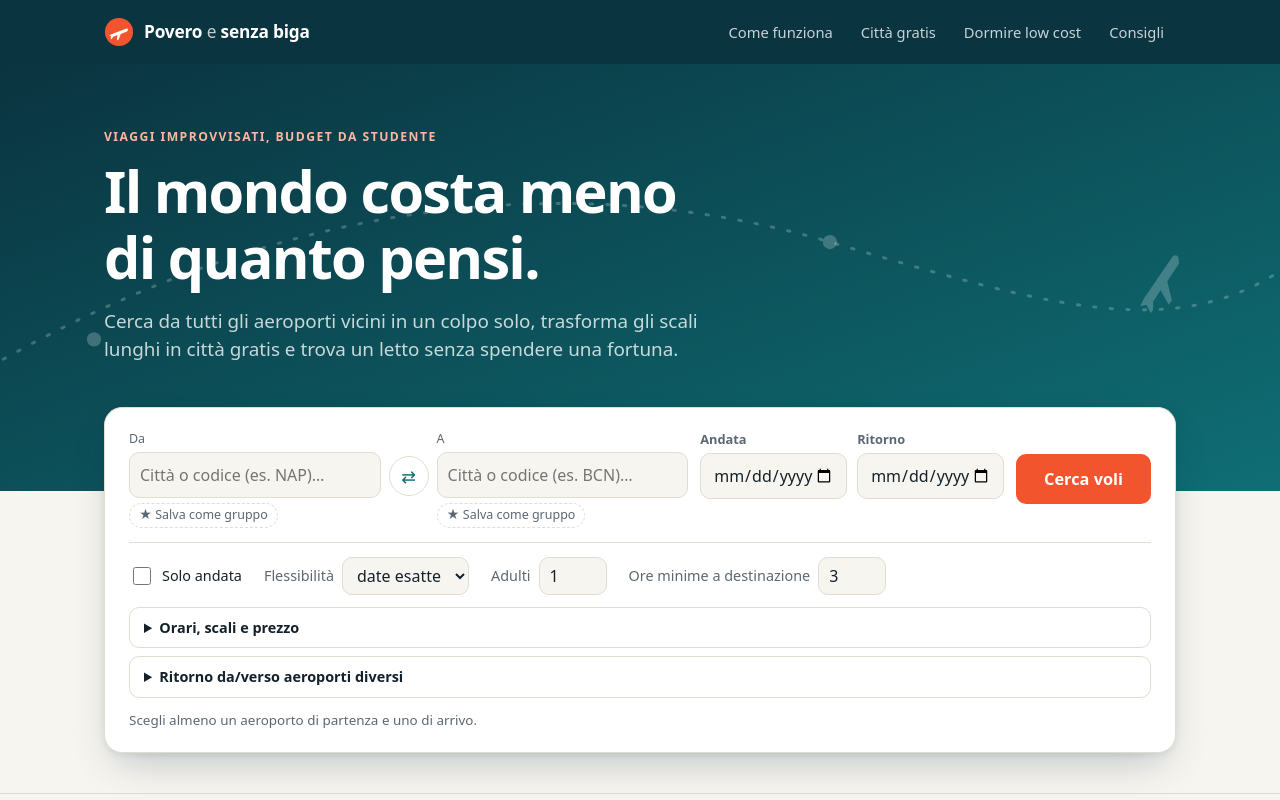
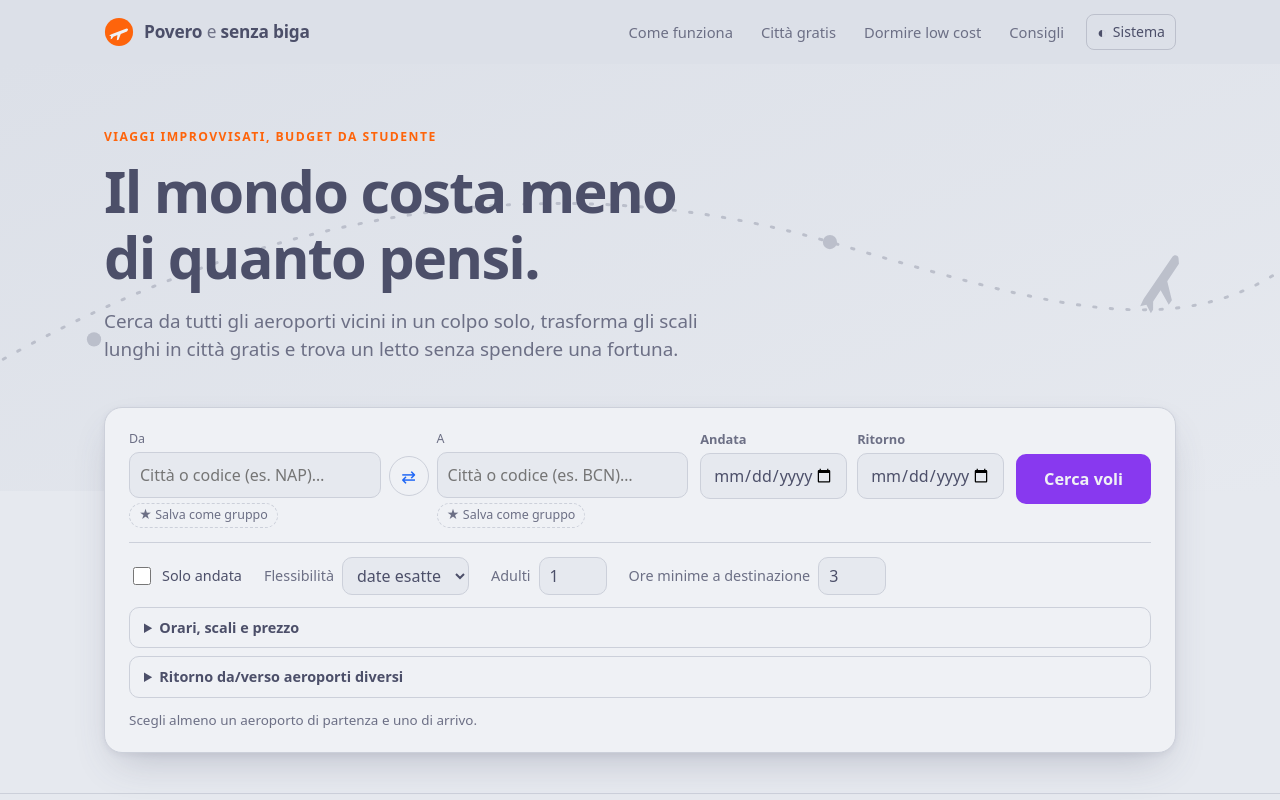
Before and after one commit to locohub-it/povero-senza-biga, a plain HTML site: page static/index.html in a window 1280 px wide. Shown: the top 800 px of the page. Drawn offline with Linux system fonts and the light colour scheme; no server answers.

Commit message:
Tema Catppuccin (Latte chiaro, Mocha scuro) con selettore sistema/chiaro/scuro
Co-Authored-By: Claude Opus 5.5 <noreply@anthropic.com>

```diff
--- a/static/app.js
+++ b/static/app.js
@@ -568,3 +568,30 @@ document.addEventListener('DOMContentLoaded', init);
 document.addEventListener('DOMContentLoaded', () => {
   api('/api/me').then(m => { if (m && m.auth_required) $('#logout').hidden = false; }).catch(() => {});
 });
+
+/* ---------- tema: sistema / chiaro / scuro ---------- */
+(function themeToggle() {
+  const ORDER = ['system', 'light', 'dark'];
+  const LABEL = { system: ['◐', 'Sistema'], light: ['☀', 'Chiaro'], dark: ['☾', 'Scuro'] };
+  const read = () => { try { const t = localStorage.getItem('psb-theme'); return ORDER.includes(t) ? t : 'system'; } catch (e) { return 'system'; } };
+  const write = t => { try { if (t === 'system') localStorage.removeItem('psb-theme'); else localStorage.setItem('psb-theme', t); } catch (e) { /* ignora */ } };
+  function apply(t) {
+    const root = document.documentElement;
+    if (t === 'system') delete root.dataset.theme; else root.dataset.theme = t;
+    const btn = document.getElementById('theme-btn');
+    if (!btn) return;
+    btn.querySelector('.ti').textContent = LABEL[t][0];
+    btn.querySelector('.tl').textContent = LABEL[t][1];
+    btn.setAttribute('aria-label', 'Tema: ' + LABEL[t][1].toLowerCase() + '. Clic per cambiare');
+  }
+  document.addEventListener('DOMContentLoaded', () => {
+    let cur = read();
+    apply(cur);
+    const btn = document.getElementById('theme-btn');
+    if (btn) btn.addEventListener('click', () => {
+      cur = ORDER[(ORDER.indexOf(cur) + 1) % ORDER.length];
+      write(cur);
+      apply(cur);
+    });
+  });
+})();
--- a/static/index.html
+++ b/static/index.html
@@ -8,6 +8,7 @@
 <title>Povero e senza biga · voli e letti low cost</title>
 <link rel="icon" href="/favicon.svg" type="image/svg+xml">
 <link rel="stylesheet" href="/static/style.css">
+<script>try { var t = localStorage.getItem('psb-theme'); if (t === 'light' || t === 'dark') document.documentElement.dataset.theme = t; } catch (e) {}</script>
 </head>
 <body>
 
@@ -22,6 +23,7 @@
       <a href="#scali">Città gratis</a>
       <a href="#dormire">Dormire low cost</a>
       <a href="#consigli">Consigli</a>
+      <button type="button" class="theme-btn" id="theme-btn" title="Cambia tema"><span class="ti" aria-hidden="true">◐</span><span class="tl">Sistema</span></button>
       <a class="logout" id="logout" href="/logout" hidden>Esci</a>
     </nav>
   </div>
--- a/static/style.css
+++ b/static/style.css
@@ -1,27 +1,94 @@
+/* Palette Catppuccin: Latte (chiaro) e Mocha (scuro). https://catppuccin.com/palette */
 :root {
-  --bg: #f7f5f0; --card: #ffffff; --fg: #14212b; --muted: #5b6873; --line: #e2ddd2;
-  --accent: #0f6e74; --accent-fg: #ffffff; --accent-soft: #dff0ee;
-  --cta: #f2542d; --cta-hover: #d9441f; --cta-fg: #ffffff;
-  --hero-1: #0a3440; --hero-2: #0f6e74; --hero-fg: #ffffff; --hero-muted: rgba(255,255,255,.78);
-  --brand: #f2542d; --brand-ink: #ffffff;
-  --good: #0a7a3d; --good-bg: #dff5e8; --warn: #8a5a00; --warn-bg: #fff2d3;
-  --bad: #b3261e; --bad-bg: #fde4e2; --chip: #ece8df;
-  --shadow: 0 1px 2px rgba(20,33,43,.06);
-  --shadow-lg: 0 18px 40px -12px rgba(10,52,64,.28), 0 2px 6px rgba(10,52,64,.08);
+  --ctp-base: #eff1f5;
+  --ctp-mantle: #e6e9ef;
+  --ctp-crust: #dce0e8;
+  --ctp-text: #4c4f69;
+  --ctp-subtext1: #5c5f77;
+  --ctp-subtext0: #6c6f85;
+  --ctp-overlay0: #9ca0b0;
+  --ctp-surface2: #acb0be;
+  --ctp-surface1: #bcc0cc;
+  --ctp-surface0: #ccd0da;
+  --ctp-blue: #1e66f5;
+  --ctp-lavender: #7287fd;
+  --ctp-mauve: #8839ef;
+  --ctp-peach: #fe640b;
+  --ctp-green: #40a02b;
+  --ctp-yellow: #df8e1d;
+  --ctp-red: #d20f39;
+  --ctp-teal: #179299;
+  color-scheme: light;
+  --shadow: 0 1px 2px rgba(76,79,105,.08);
+  --shadow-lg: 0 18px 40px -14px rgba(76,79,105,.30), 0 2px 6px rgba(76,79,105,.08);
+  --on-accent: var(--ctp-base);
+}
+@media (prefers-color-scheme: dark) {
+  :root:not([data-theme="light"]) {
+  --ctp-base: #1e1e2e;
+  --ctp-mantle: #181825;
+  --ctp-crust: #11111b;
+  --ctp-text: #cdd6f4;
+  --ctp-subtext1: #bac2de;
+  --ctp-subtext0: #a6adc8;
+  --ctp-overlay0: #6c7086;
+  --ctp-surface2: #585b70;
+  --ctp-surface1: #45475a;
+  --ctp-surface0: #313244;
+  --ctp-blue: #89b4fa;
+  --ctp-lavender: #b4befe;
+  --ctp-mauve: #cba6f7;
+  --ctp-peach: #fab387;
+  --ctp-green: #a6e3a1;
+  --ctp-yellow: #f9e2af;
+  --ctp-red: #f38ba8;
+  --ctp-teal: #94e2d5;
+  color-scheme: dark;
+  --shadow: none;
+  --shadow-lg: 0 18px 40px -14px rgba(0,0,0,.65);
+  --on-accent: var(--ctp-crust);
+  }
+}
+:root[data-theme="dark"] {
+  --ctp-base: #1e1e2e;
+  --ctp-mantle: #181825;
+  --ctp-crust: #11111b;
+  --ctp-text: #cdd6f4;
+  --ctp-subtext1: #bac2de;
+  --ctp-subtext0: #a6adc8;
+  --ctp-overlay0: #6c7086;
+  --ctp-surface2: #585b70;
+  --ctp-surface1: #45475a;
+  --ctp-surface0: #313244;
+  --ctp-blue: #89b4fa;
+  --ctp-lavender: #b4befe;
+  --ctp-mauve: #cba6f7;
+  --ctp-peach: #fab387;
+  --ctp-green: #a6e3a1;
+  --ctp-yellow: #f9e2af;
+  --ctp-red: #f38ba8;
+  --ctp-teal: #94e2d5;
+  color-scheme: dark;
+  --shadow: none;
+  --shadow-lg: 0 18px 40px -14px rgba(0,0,0,.65);
+  --on-accent: var(--ctp-crust);
+}
+
+/* Ruoli dell'interfaccia, ricavati dalla palette */
+:root {
+  --bg: var(--ctp-mantle); --card: var(--ctp-base); --field: var(--ctp-mantle);
+  --fg: var(--ctp-text); --muted: var(--ctp-subtext0); --line: var(--ctp-surface0);
+  --accent: var(--ctp-blue); --accent-fg: var(--on-accent);
+  --accent-soft: color-mix(in srgb, var(--ctp-blue) 16%, var(--ctp-base));
+  --cta: var(--ctp-mauve); --cta-hover: color-mix(in srgb, var(--ctp-mauve) 85%, var(--ctp-text)); --cta-fg: var(--on-accent);
+  --hero-1: var(--ctp-crust); --hero-2: var(--ctp-mantle); --hero-fg: var(--ctp-text); --hero-muted: var(--ctp-subtext0);
+  --brand: var(--ctp-peach); --brand-ink: var(--ctp-base); --eyebrow: var(--ctp-peach);
+  --good: color-mix(in srgb, var(--ctp-green) 80%, var(--ctp-text)); --good-bg: color-mix(in srgb, var(--ctp-green) 18%, var(--ctp-base));
+  --warn: color-mix(in srgb, var(--ctp-yellow) 70%, var(--ctp-text)); --warn-bg: color-mix(in srgb, var(--ctp-yellow) 20%, var(--ctp-base));
+  --bad: var(--ctp-red); --bad-bg: color-mix(in srgb, var(--ctp-red) 14%, var(--ctp-base));
+  --chip: var(--ctp-surface0);
   --r: 12px;
   font-family: system-ui, -apple-system, "Segoe UI", Roboto, "Helvetica Neue", Arial, sans-serif;
-  color-scheme: light dark;
-}
-@media (prefers-color-scheme: dark) {
-  :root {
-    --bg: #0d1418; --card: #162127; --fg: #e8eef0; --muted: #98aab3; --line: #26353d;
-    --accent: #4cc2c6; --accent-fg: #052226; --accent-soft: #123b3f;
-    --cta: #ff6a45; --cta-hover: #ff8463; --cta-fg: #1a0b06;
-    --hero-1: #07222a; --hero-2: #0b4a52;
-    --good: #5fd592; --good-bg: #14392a; --warn: #f2c260; --warn-bg: #3b2f12;
-    --bad: #ff8f87; --bad-bg: #44201e; --chip: #24323a; --shadow: none;
-    --shadow-lg: 0 18px 40px -12px rgba(0,0,0,.6);
-  }
 }
 * { box-sizing: border-box; }
 html { -webkit-text-size-adjust: 100%; scroll-behavior: smooth; }
@@ -45,18 +112,18 @@ a { color: var(--accent); }
 .brand-mark { width: 30px; height: 30px; color: var(--brand); flex: none; }
 .nav-links { display: flex; align-items: center; gap: 4px; }
 .nav-links a { color: var(--hero-muted); text-decoration: none; font-size: .92rem; padding: 8px 12px; border-radius: 8px; }
-.nav-links a:hover { color: var(--hero-fg); background: rgba(255,255,255,.08); }
-.nav-links .logout { border: 1px solid rgba(255,255,255,.3); color: var(--hero-fg); margin-left: 6px; }
+.nav-links a:hover { color: var(--hero-fg); background: var(--ctp-surface0); }
+.nav-links .logout { border: 1px solid var(--ctp-surface1); color: var(--hero-fg); margin-left: 6px; }
 @media (max-width: 820px) { .nav-links a:not(.logout) { display: none; } }
 
 /* ---------- hero ---------- */
 .hero { position: relative; overflow: hidden; color: var(--hero-fg);
   background: linear-gradient(160deg, var(--hero-1) 0%, var(--hero-2) 100%); }
-.hero-art { position: absolute; inset: 0; width: 100%; height: 100%; color: rgba(255,255,255,.22); pointer-events: none; }
+.hero-art { position: absolute; inset: 0; width: 100%; height: 100%; color: var(--ctp-surface2); opacity: .7; pointer-events: none; }
 .hero-in { position: relative; padding: 40px 16px 112px; }
 @media (min-width: 720px) { .hero-in { padding: 64px 24px 128px; } }
-.eyebrow { text-transform: uppercase; letter-spacing: .12em; font-size: .76rem; font-weight: 700; margin: 0 0 12px; color: var(--cta); }
-.hero .eyebrow { color: #ffb59f; }
+.eyebrow { text-transform: uppercase; letter-spacing: .12em; font-size: .76rem; font-weight: 700; margin: 0 0 12px; color: var(--eyebrow); }
+.hero .eyebrow { color: var(--eyebrow); }
 .hero h1 { font-size: clamp(2.1rem, 5.6vw, 3.6rem); font-weight: 800; margin: 0 0 16px; letter-spacing: -.03em; }
 .lead { font-size: clamp(1rem, 1.6vw, 1.18rem); color: var(--hero-muted); max-width: 620px; margin: 0; }
 
@@ -68,7 +135,7 @@ a { color: var(--accent); }
 
 input, select, button { font: inherit; color: inherit; }
 input[type=text], input[type=search], input[type=number], input[type=date], input[type=time], input[type=password], select {
-  width: 100%; min-height: 46px; padding: 8px 12px; border: 1px solid var(--line); border-radius: 10px; background: var(--bg); min-width: 0; font-size: 16px;
+  width: 100%; min-height: 46px; padding: 8px 12px; border: 1px solid var(--line); border-radius: 10px; background: var(--field); min-width: 0; font-size: 16px;
 }
 input:focus, select:focus, button:focus-visible, summary:focus-visible, a:focus-visible { outline: 2px solid var(--accent); outline-offset: 2px; }
 button { cursor: pointer; }
@@ -253,7 +320,7 @@ body.login { display: flex; min-height: 100vh; align-items: center; justify-cont
 
 .band-feature { background: linear-gradient(160deg, var(--hero-1), var(--hero-2)); color: var(--hero-fg); border-top: 0; }
 .band-feature .sec-lead { color: var(--hero-muted); margin-bottom: 0; }
-.band-feature .eyebrow { color: #ffb59f; }
+.band-feature .eyebrow { color: var(--eyebrow); }
 .feature { display: grid; gap: 32px; align-items: center; grid-template-columns: minmax(0, 1fr); }
 @media (min-width: 860px) { .feature { grid-template-columns: minmax(0, 1.1fr) minmax(0, 1fr); gap: 56px; } }
 .ticket { background: var(--card); color: var(--fg); border-radius: 18px; padding: 22px; box-shadow: var(--shadow-lg); position: relative; }
@@ -270,7 +337,7 @@ body.login { display: flex; min-height: 100vh; align-items: center; justify-cont
 .cards { display: grid; gap: 16px; grid-template-columns: repeat(auto-fill, minmax(220px, 1fr)); }
 .info-card { background: var(--card); border: 1px solid var(--line); border-radius: 16px; padding: 20px; box-shadow: var(--shadow); border-top: 4px solid var(--accent); }
 .info-card:nth-child(2) { border-top-color: var(--cta); }
-.info-card:nth-child(3) { border-top-color: #c58b18; }
+.info-card:nth-child(3) { border-top-color: var(--ctp-yellow); }
 .info-card:nth-child(4) { border-top-color: var(--good); }
 .info-card p { margin: 0; color: var(--muted); font-size: .93rem; }
 
@@ -289,3 +356,9 @@ body.login { display: flex; min-height: 100vh; align-items: center; justify-cont
 /* risultati dentro il layout del sito */
 #results { margin-top: 8px; }
 #results > h2:first-child, #results .sec-head:first-child { margin-top: 28px; }
+
+/* ---------- selettore del tema ---------- */
+.theme-btn { display: inline-flex; align-items: center; gap: 6px; border: 1px solid var(--ctp-surface1); background: transparent; color: var(--hero-fg); border-radius: 8px; padding: 6px 10px; font-size: .88rem; margin-left: 6px; }
+.theme-btn:hover { background: var(--ctp-surface0); }
+.theme-btn .ti { font-size: 1rem; line-height: 1; }
+@media (max-width: 480px) { .theme-btn .tl { display: none; } }
```
